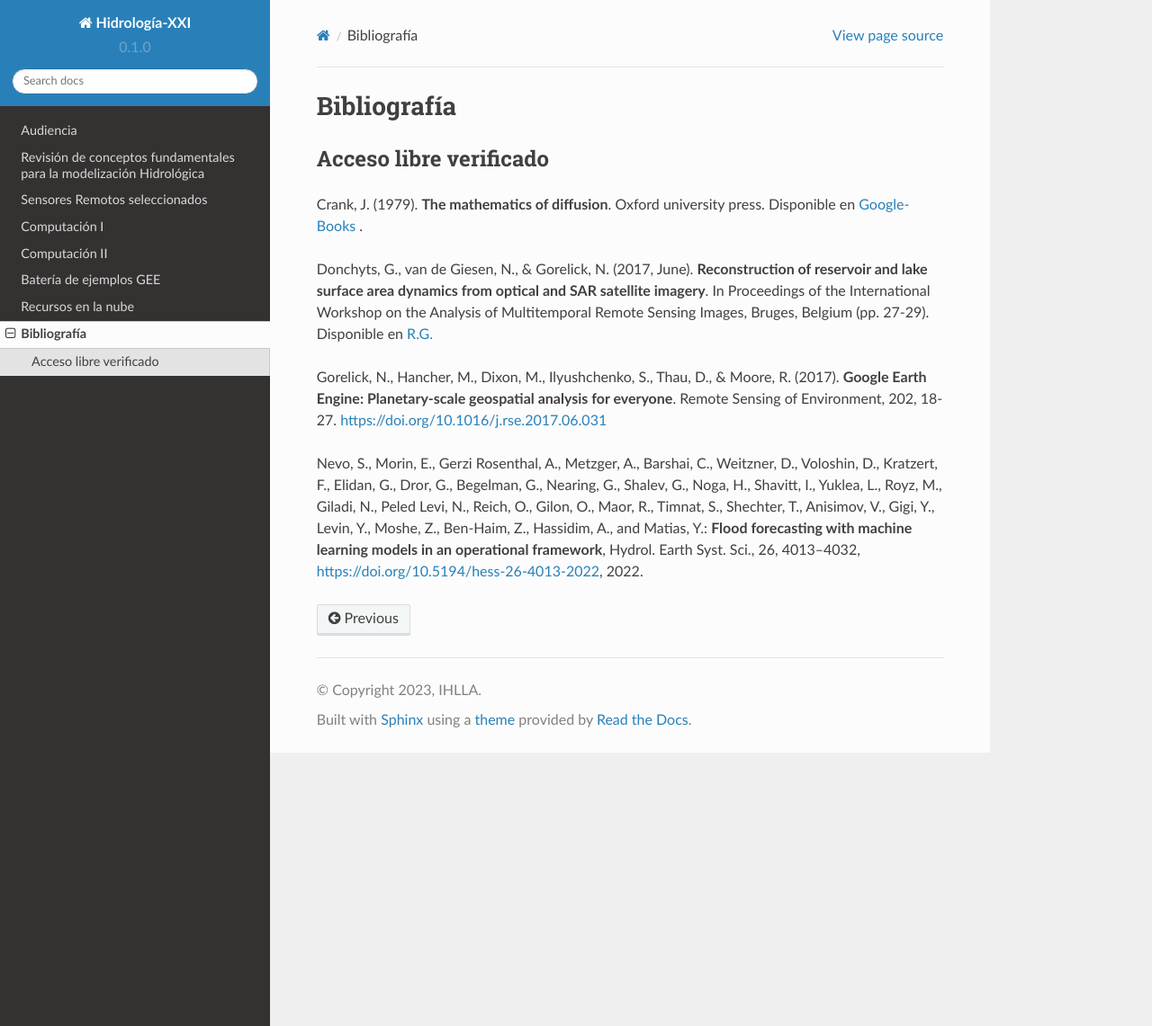
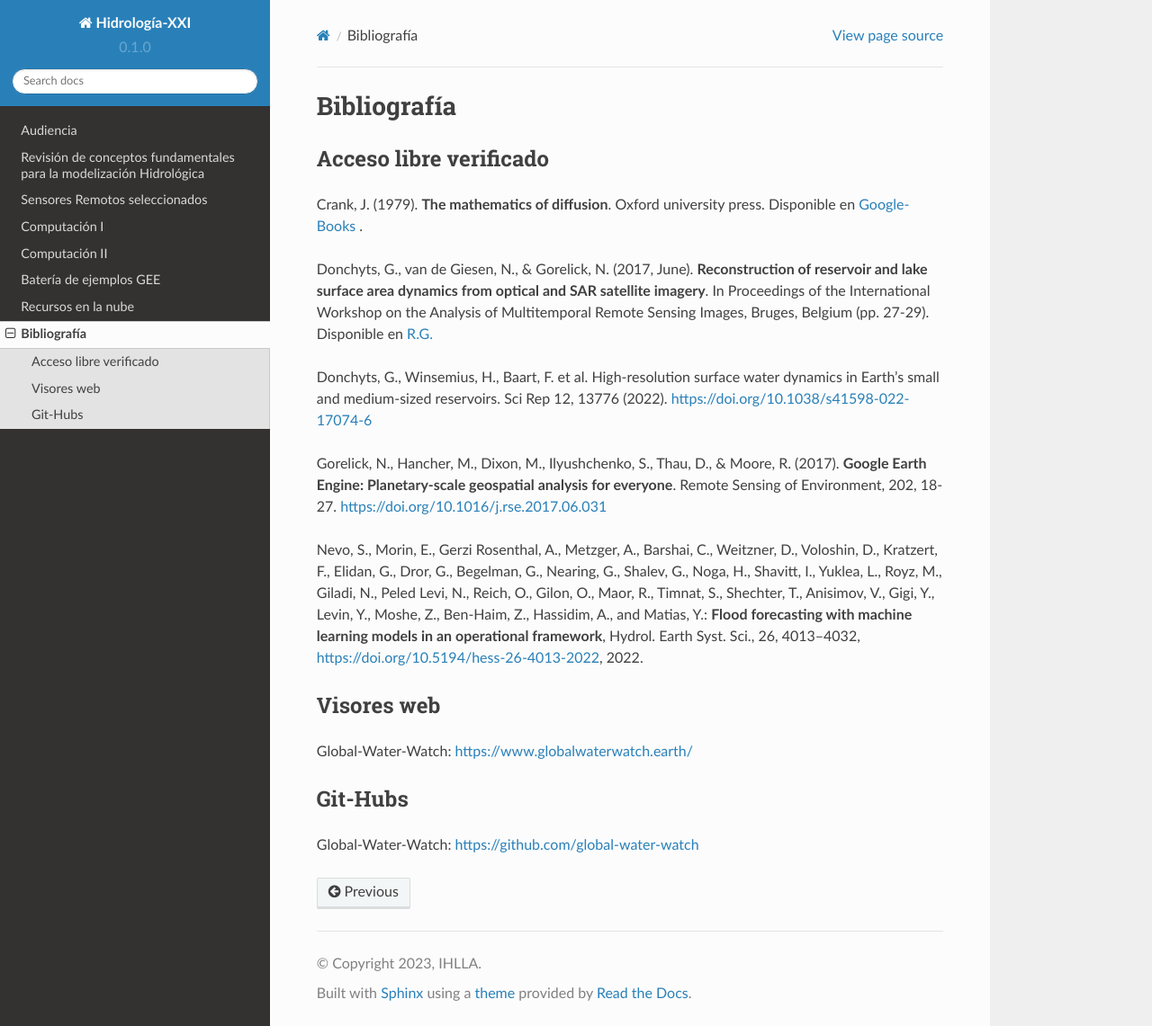
Before and after one commit to ivillamadrid/HidrologiaXXI, a Sphinx documentation site: the page built from docs/source/bibliografia.rst, in a window 1280 px wide and 1141 px high. Shown: the whole window at 90% size. Built offline with Sphinx 7.4.7 and the Read the Docs theme 2.0.0, drawn with Linux system fonts in a browser that asks for light colours.

Commit message:
Update bibliografia.rst

```diff
--- a/docs/source/bibliografia.rst
+++ b/docs/source/bibliografia.rst
@@ -11,6 +11,17 @@ Donchyts, G., van de Giesen, N., & Gorelick, N. (2017, June). **Reconstruction o
 
 .. _R.G.: https://www.researchgate.net/publication/318128244_Reconstruction_of_reservoir_and_lake_surface_area_dynamics_from_optical_and_SAR_satellite_imagery
 
+Donchyts, G., Winsemius, H., Baart, F. et al. High-resolution surface water dynamics in Earth’s small and medium-sized reservoirs. Sci Rep 12, 13776 (2022). https://doi.org/10.1038/s41598-022-17074-6
+
 Gorelick, N., Hancher, M., Dixon, M., Ilyushchenko, S., Thau, D., & Moore, R. (2017). **Google Earth Engine: Planetary-scale geospatial analysis for everyone**. Remote Sensing of Environment, 202, 18-27. https://doi.org/10.1016/j.rse.2017.06.031
 
 Nevo, S., Morin, E., Gerzi Rosenthal, A., Metzger, A., Barshai, C., Weitzner, D., Voloshin, D., Kratzert, F., Elidan, G., Dror, G., Begelman, G., Nearing, G., Shalev, G., Noga, H., Shavitt, I., Yuklea, L., Royz, M., Giladi, N., Peled Levi, N., Reich, O., Gilon, O., Maor, R., Timnat, S., Shechter, T., Anisimov, V., Gigi, Y., Levin, Y., Moshe, Z., Ben-Haim, Z., Hassidim, A., and Matias, Y.: **Flood forecasting with machine learning models in an operational framework**, Hydrol. Earth Syst. Sci., 26, 4013–4032, https://doi.org/10.5194/hess-26-4013-2022, 2022.
+
+Visores web
+-----------
+Global-Water-Watch: https://www.globalwaterwatch.earth/
+
+Git-Hubs
+--------
+
+Global-Water-Watch: https://github.com/global-water-watch
```
